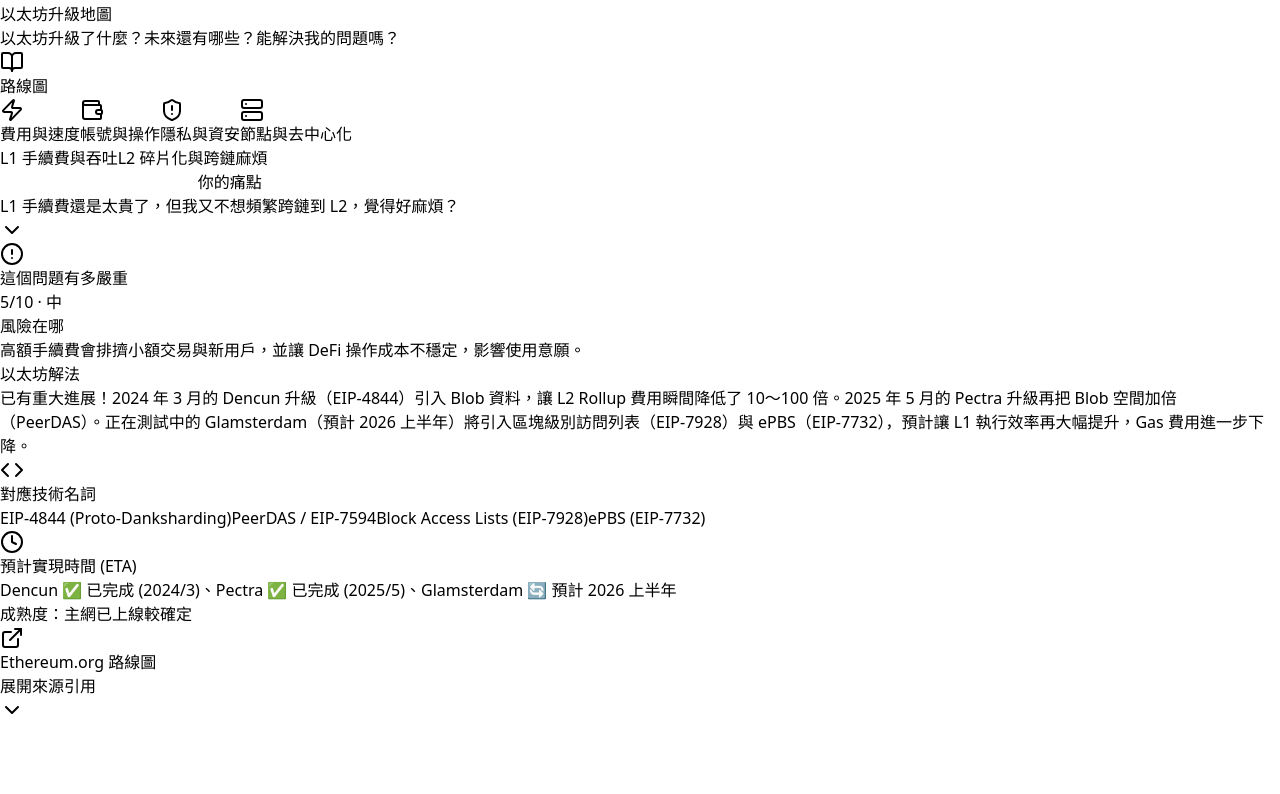
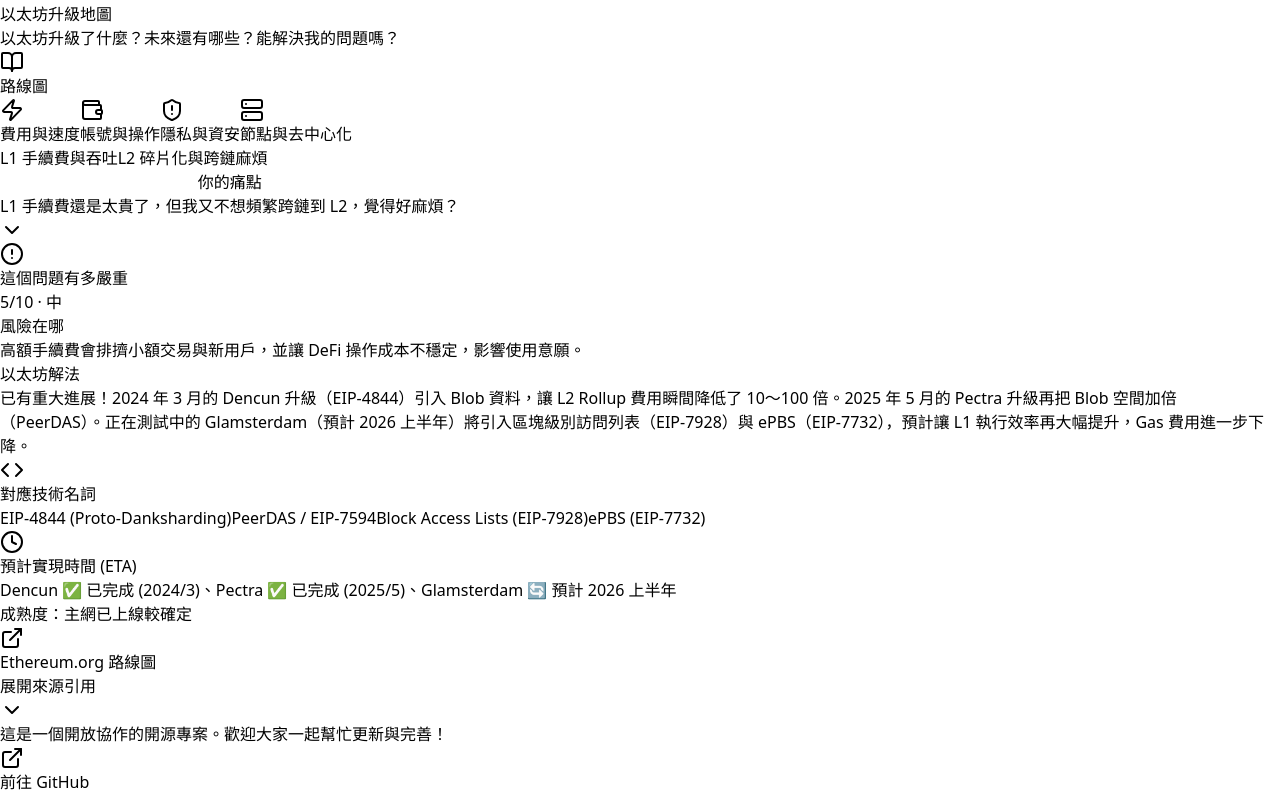
Before and after one commit to ASTROHSU/Ethereum-roadmap, a React (Vite) app: page / in a window 1280 px wide. Shown: the part 1684-2478 px from the top of the page. Before the commit the page ends 2406 px from the top, so only its background shows below. Built offline with nearby package versions, Linux system fonts and the light colour scheme.

Commit message:
ux: add open collaboration message to footer

```diff
--- a/src/components/EthereumRoadmapUX.jsx
+++ b/src/components/EthereumRoadmapUX.jsx
@@ -1073,6 +1073,22 @@
           ))}
         </div>
       </main>
+
+      {/* ── Footer ── */}
+      <footer className="relative z-10 max-w-4xl mx-auto px-4 py-8 md:py-12 mt-8 text-center text-slate-500 border-t border-slate-200">
+        <p className="text-sm leading-relaxed mb-3">
+          這是一個開放協作的開源專案。歡迎大家一起幫忙更新與完善！
+        </p>
+        <a
+          href="https://github.com/ASTROHSU/Ethereum-roadmap"
+          target="_blank"
+          rel="noopener noreferrer"
+          className="inline-flex items-center gap-1.5 text-sm font-medium text-indigo-600 hover:text-indigo-800 transition-colors"
+        >
+          <ExternalLink className="w-4 h-4" />
+          前往 GitHub
+        </a>
+      </footer>
     </div>
   );
 }
```
